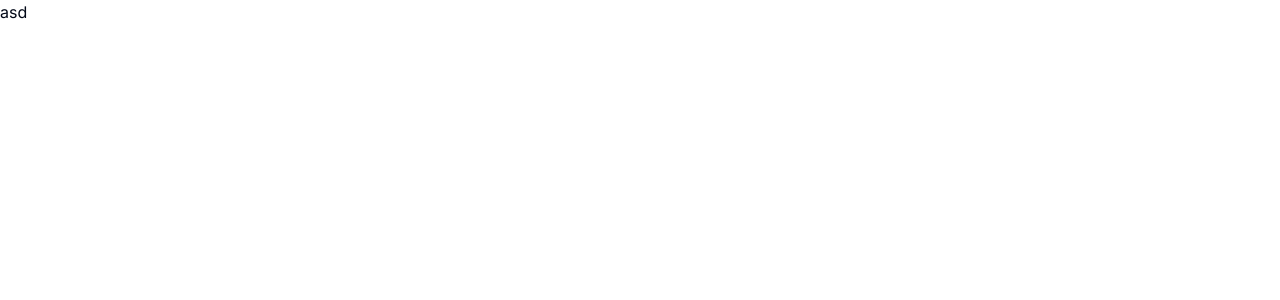
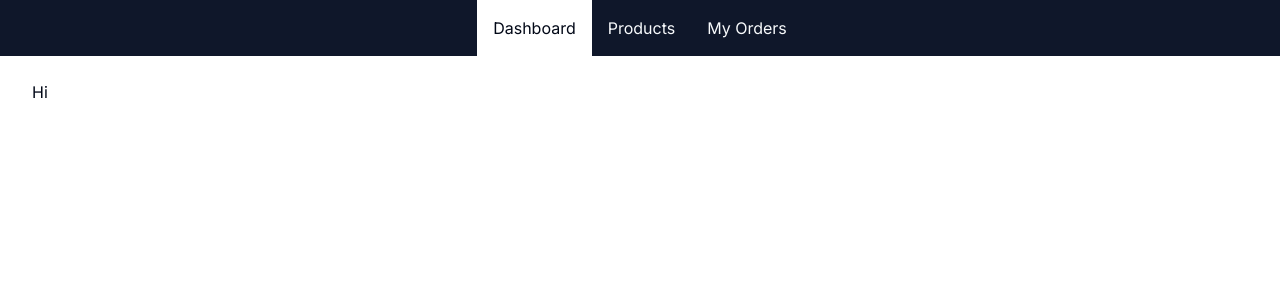
Before and after one commit to AJ7766/webshop-app, a Next.js app: page / in a window 1280 px wide. Shown: the top 300 px of the page. Built offline with nearby package versions, Linux system fonts and the light colour scheme.

Commit message:
started on user page

```diff
--- /dev/null
+++ b/src/app/(customerFacing)/layout.tsx
@@ -0,0 +1,20 @@
+import { Nav, NavLink } from "@/components/nav";
+
+
+export const dynamic ="force-dynamic"
+
+export default function Layout(
+    {
+        children,
+    }: Readonly<{
+        children: React.ReactNode;
+    }>) {
+        return <>
+        <Nav>
+            <NavLink href="/">Dashboard</NavLink>
+            <NavLink href="/products">Products</NavLink>
+            <NavLink href="/orders">My Orders</NavLink>
+        </Nav>
+        <div className="container my-6">{children}</div>
+        </>//it gets the conten from page.tsx from its export default function
+}
--- /dev/null
+++ b/src/app/(customerFacing)/page.tsx
@@ -0,0 +1,3 @@
+export default function HomePage(){
+    return <h1>Hi</h1>
+}
--- a/src/app/page.tsx
+++ /dev/null
@@ -1,4 +0,0 @@
-
-export default function Home() {
-  return <h1>asd</h1>
-}
```
